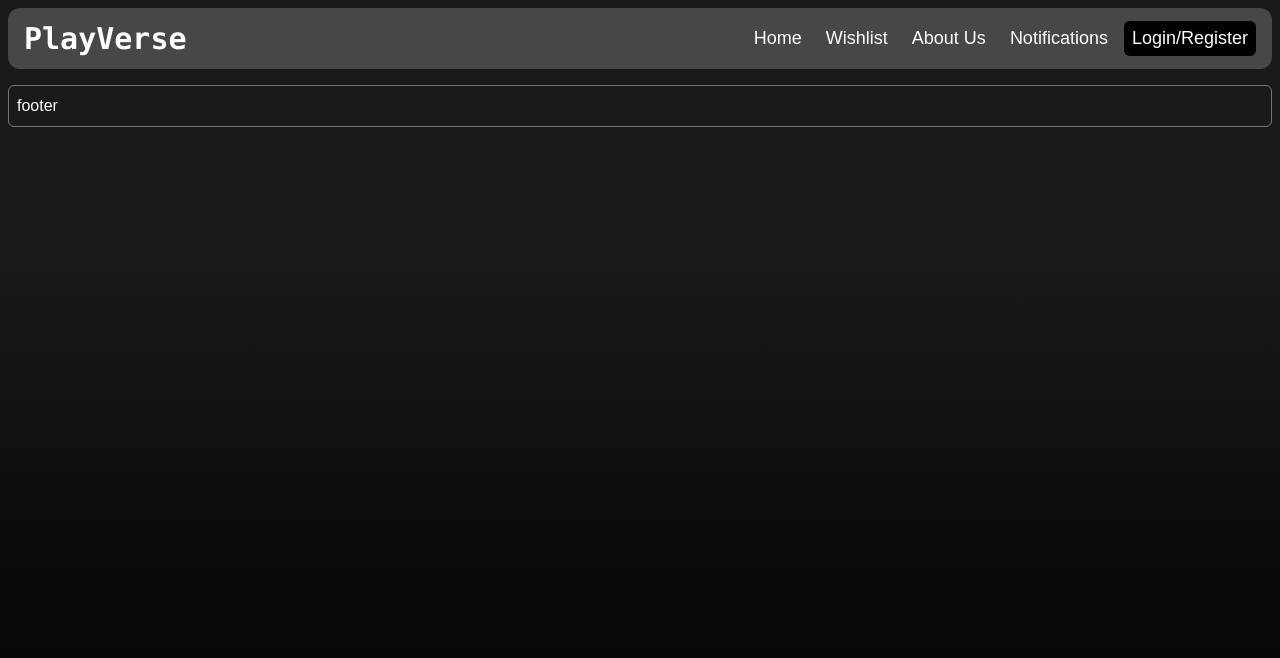
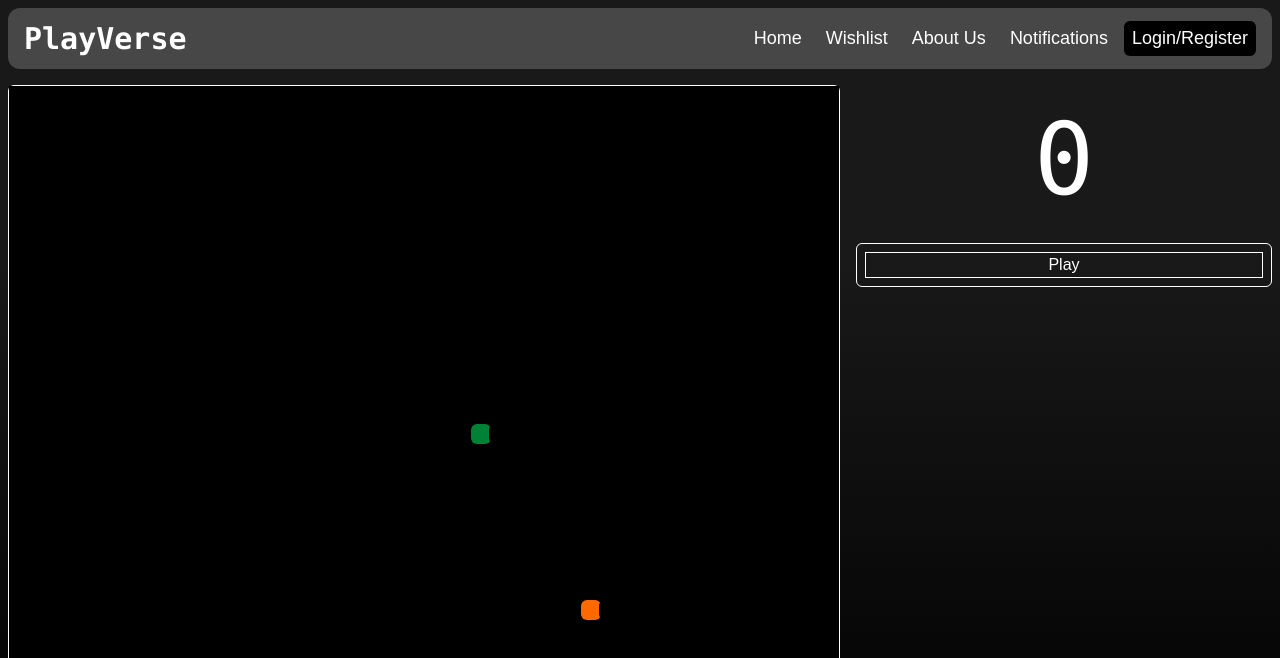
Before and after one commit to abhinandan029/PlayVerse, a React (Vite) app: page /game in a window 1280 px wide. Shown: the top 658 px of the page. Built offline with nearby package versions, Linux system fonts and the light colour scheme.

Commit message:
added First game : Snake Game

```diff
--- a/src/App.jsx
+++ b/src/App.jsx
@@ -3,6 +3,8 @@ import {Routes, Route} from 'react-router-dom'
 import Header from "./components/Header.jsx"
 import Body from "./components/Body.jsx"
 import Footer from "./components/Footer.jsx"
+
+import SnakeGame from "./games/snakeGame/snakeGame.jsx"
 
 function App() {
 
@@ -11,8 +13,8 @@ function App() {
       <Header />
       <Routes>
         <Route path="/home" element={<Body />}/>
+        <Route path="/game" element={<SnakeGame />} />
       </Routes>
-      <Footer />
     </>
   );
 
--- a/src/components/Body.jsx
+++ b/src/components/Body.jsx
@@ -1,5 +1,9 @@
+import {useNavigate} from "react-router-dom"
+
 import gameImage from "../assets/gameImage.jpg"
+
 function Body() {
+  const navigate = useNavigate();
 
   const games = ["g1", "g2", "g3", "g4", "g5", "g6", "g7", "g8", "g9", "g10"]
 
@@ -14,7 +18,8 @@ function Body() {
             <div key={Math.random()} className="flex flex-col items-center border border-white/30 p-2 rounded-xl">
               <img src={gameImage} className="rounded-xl"></img>
               <p>{game}</p>
-              <button className="px-2 bg-white/20 rounded-md cursor-pointer m-2 hover:scale-[1.05] transition-all duration-300 ease-in-out">Play</button>
+              <button className="px-2 bg-white/20 rounded-md cursor-pointer m-2 hover:scale-[1.05] transition-all duration-300 ease-in-out"
+              onClick={() => navigate("/game")}>Play</button>
             </div>
           );
         })
--- /dev/null
+++ b/src/games/UI/GameBoard.jsx
@@ -0,0 +1,10 @@
+
+function GameBoard({children}){
+  return (
+    <div className="basis-2/3 m-2 border border-white rounded-md">
+      {children}
+    </div>
+  )
+}
+
+export default GameBoard
--- /dev/null
+++ b/src/games/UI/buttons.jsx
@@ -0,0 +1,35 @@
+
+function Buttons({setPlaying, playing, gameOver, restart}){
+
+  console.log(playing);
+  return(
+    <div className="border border-white flex flex-col w-full m-2 p-2 rounded-md">
+      {
+        playing === true ?
+
+        <button
+        className="text-white border border-white"
+        onClick={() => setPlaying(false)}>
+          Pause
+        </button> :
+
+        <button
+        className="text-white border border-white"
+        onClick={() => setPlaying(true)}>
+          Play
+        </button>
+      }
+
+      {
+        gameOver === true &&
+
+        <button
+        className="text-white border border-white"
+        onClick={() => restart()}>Restart</button>
+      }
+
+    </div>
+  )
+}
+
+export default Buttons
--- /dev/null
+++ b/src/games/UI/scoreBoard.jsx
@@ -0,0 +1,10 @@
+
+function ScoreBoard({score}){
+  return (
+    <div className="w-full items-center flex flex-col">
+      <p className="text-[100px] text-white font-mono">{score}</p>
+    </div>
+  );
+}
+
+export default ScoreBoard
--- /dev/null
+++ b/src/games/snakeGame/snakeGame.jsx
@@ -0,0 +1,148 @@
+import { useState, useEffect, useRef, useCallback } from "react"
+
+import GameBoard from "../UI/GameBoard.jsx"
+import ScoreBoard from "../UI/scoreBoard.jsx"
+import Buttons from "../UI/buttons.jsx"
+
+const GRID_WIDTH = 45;
+const GRID_HEIGHT = 34
+const GRID_SIZE = GRID_WIDTH * GRID_HEIGHT;
+const INITIAL_HEAD = [700]
+const INITIAL_FOOD = randomEmptyCell(INITIAL_HEAD)
+
+function randomEmptyCell(occupied){
+  let cell;
+  do{
+    cell = Math.floor(Math.random() * GRID_SIZE);
+  }while( occupied.includes(cell));
+  return cell
+}
+
+function SnakeGame(){
+
+  const [snake, setSnake] = useState(INITIAL_HEAD)
+  const [food, setFood]= useState(INITIAL_FOOD)
+  const directionRef = useRef(1)
+  const [gameOver, setGameOver] = useState(false)
+  const [playing, setPlaying] = useState(false)
+  const [score, setScore] = useState(0)
+
+  useEffect( () => {
+    const handleKeyDown = (e) =>{
+      switch(e.key) {
+        case "ArrowRight":
+          if(directionRef.current !== -1) directionRef.current = 1
+          break;
+
+        case "ArrowLeft" :
+          if(directionRef.current !== 1) directionRef.current = -1
+          break;
+
+        case "ArrowDown" :
+          if(directionRef.current !== -GRID_WIDTH) directionRef.current = GRID_WIDTH
+          break;
+
+        case "ArrowUp" :
+          if(directionRef.current !== GRID_WIDTH) directionRef.current = -GRID_WIDTH
+          break;
+        default :
+          break;
+      }
+
+    }
+
+    window.addEventListener("keydown", handleKeyDown);
+    return () => window.removeEventListener("keydown", handleKeyDown)
+  }, [])
+
+
+  useEffect(() => {
+    if(!playing || gameOver) return ;
+
+    const id = setInterval(() => {
+      setSnake((prevSnake) => {
+        const head = prevSnake[0]
+        const dir = directionRef.current;
+
+        const col = head % GRID_WIDTH;
+        let newHead;
+
+        if(dir === 1 && col === GRID_WIDTH - 1) {
+          newHead = head - (GRID_WIDTH - 1)
+        }
+        else if(dir === -1 && col === 0){
+          newHead = head + (GRID_WIDTH - 1)
+        }
+        else {
+          newHead = head + dir
+          if(newHead < 0) newHead += GRID_SIZE
+          if(newHead >= GRID_SIZE ) newHead  -= GRID_SIZE
+        }
+
+        if(prevSnake.includes(newHead)){
+          setGameOver(true);
+          return prevSnake;
+        }
+
+        const newSnake = [newHead, ...prevSnake]
+
+        if(newHead === food ){
+          setFood(randomEmptyCell(newSnake));
+          setScore((prev) => prev + 1/2);
+        }
+        else {
+          newSnake.pop();
+        }
+
+        return newSnake
+      });
+    }, 150)
+
+    return () => clearInterval(id)
+  }, [playing, gameOver, food]);
+
+
+  function restartGame(){
+    if(gameOver) {
+      setSnake(INITIAL_HEAD)
+      setFood(INITIAL_FOOD)
+      setGameOver(false)
+      setScore(0)
+    }
+  }
+
+
+  return (
+    <div className="flex">
+      <GameBoard >
+        <div
+          className="grid grid-cols-45 gap-0.5 p-1 py-2 bg-black"
+          style={{ gridTemplateColumns: `repeat(${GRID_WIDTH}, minmax(0, 1fr))` }}>
+          {
+            Array.from({ length : GRID_SIZE}).map((cell, index) => {
+              let color = "bg-black"
+              if(snake.includes(index)) color = "bg-green-700";
+              else if(index === food) color = "bg-orange-500";
+
+              return <div className={`h-5 w-5 rounded-md ${color}`} key={index}></div>
+            })
+          }
+        </div>
+      </GameBoard>
+
+      <div className="flex flex-col basis-1/3 m-2 items-center">
+
+        <ScoreBoard score={score}/>
+        <Buttons setPlaying={setPlaying} playing={playing} gameOver={gameOver} restart={restartGame}/>
+
+      </div>
+
+
+
+    </div>
+
+  )
+
+}
+
+export default SnakeGame
--- a/src/index.css
+++ b/src/index.css
@@ -20,3 +20,11 @@ html, body {
   scrollbar-color : hsl(0, 0%, 20%) transparent;
   background : linear-gradient(to bottom, hsl(0, 0%, 10%) 30%, hsl(0, 0%, 0%));
 }
+
+@theme{
+  --animate-travel : travel 1s linear infinite;
+
+  @keyframes travel {
+    100%{ transform :  translateX(100px)}
+  }
+}
```
